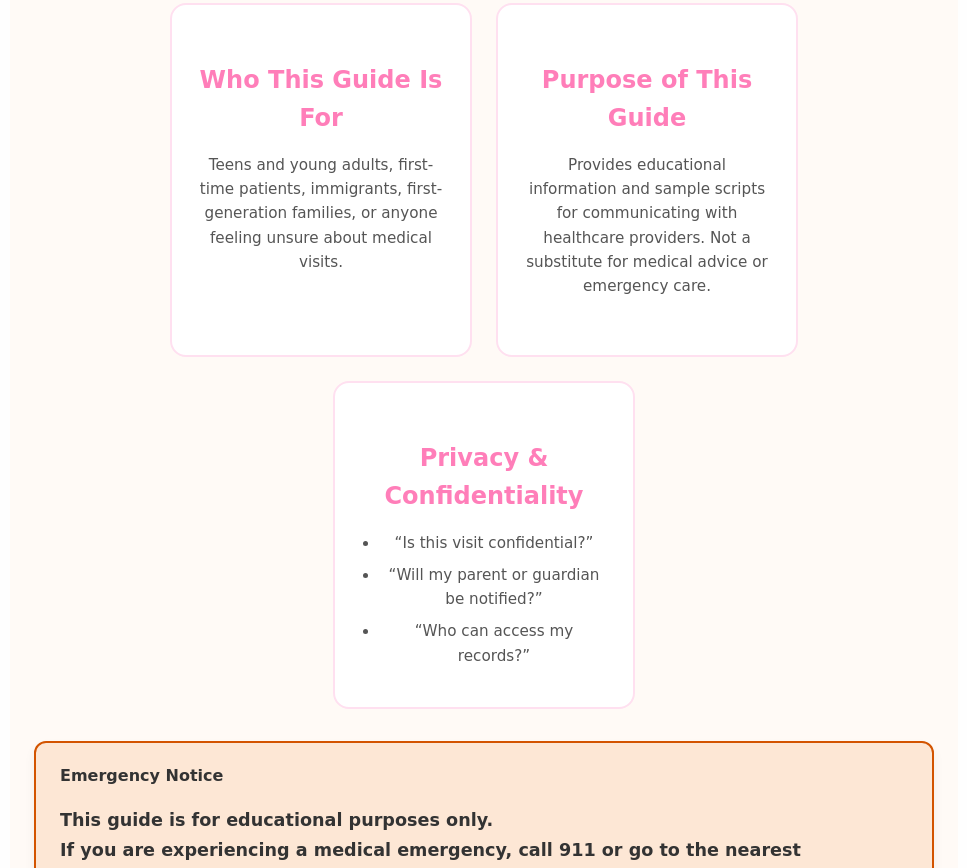
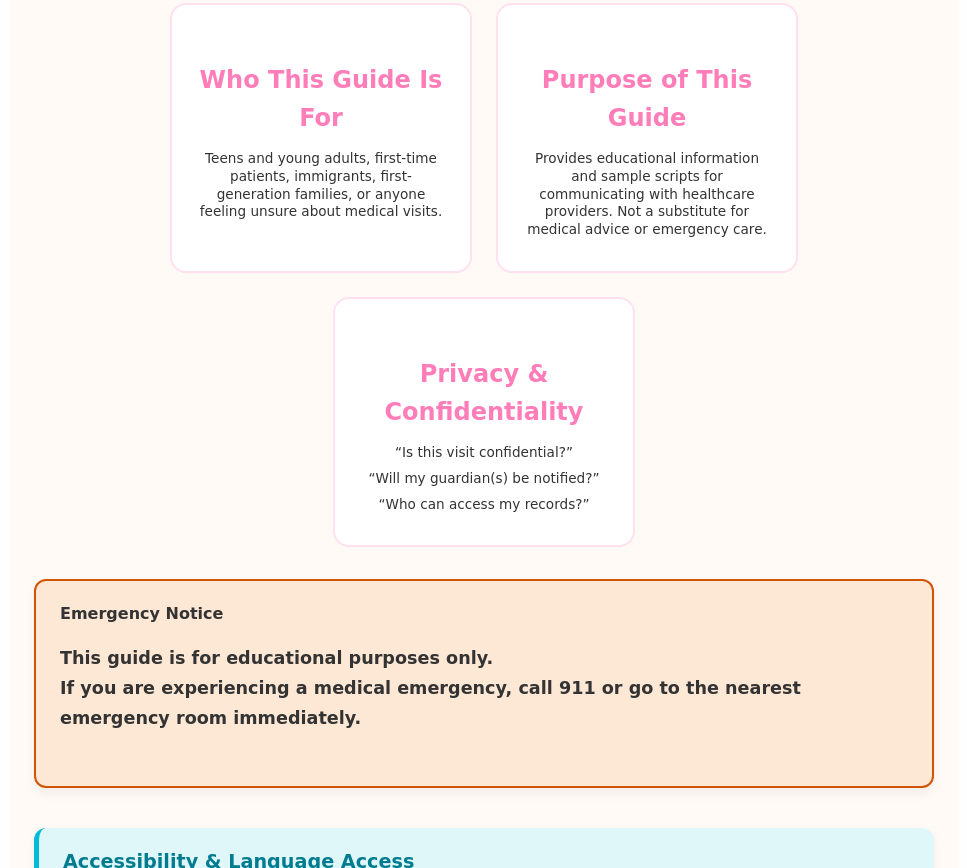
Before and after one commit to sahanaa23/pa-teen-health, a website: page index.html in a window 1280 px wide. Shown: the part 532-1400 px from the top of the page, without its empty margins (156-1123 px from the left). Drawn offline with Linux system fonts and the light colour scheme.

Commit message:
fixing home page

```diff
--- a/index.html
+++ b/index.html
@@ -55,11 +55,9 @@
 
         <div class="home-card">
           <h2>Privacy & Confidentiality</h2>
-          <ul>
-            <li>“Is this visit confidential?”</li>
-            <li>“Will my parent or guardian be notified?”</li>
-            <li>“Who can access my records?”</li>
-          </ul>
+          <p>“Is this visit confidential?”</p>
+            <p>“Will my guardian(s) be notified?”</p>
+            <p>“Who can access my records?”</p>
         </div>
       </div>
 
--- a/style.css
+++ b/style.css
@@ -403,16 +403,15 @@ li {
   margin-bottom: 0.8rem;
 }
 
-.home-card p,
+.home-card p {
+  font-size: 0.85rem; /* keeps it slightly smaller than main text */
+  line-height: 1.3; /* tighter spacing */
+  margin: 0.5rem 0; /* reduces extra space above/below paragraphs */
+}
 .home-card ul {
   font-size: 0.95rem;
   color: #555;
   line-height: 1.6;
-}
-
-.home-card ul {
-  list-style: disc;
-  padding-left: 1.25rem;
 }
 
 /* Keep emergency & accessibility exactly as in info pages */
```
